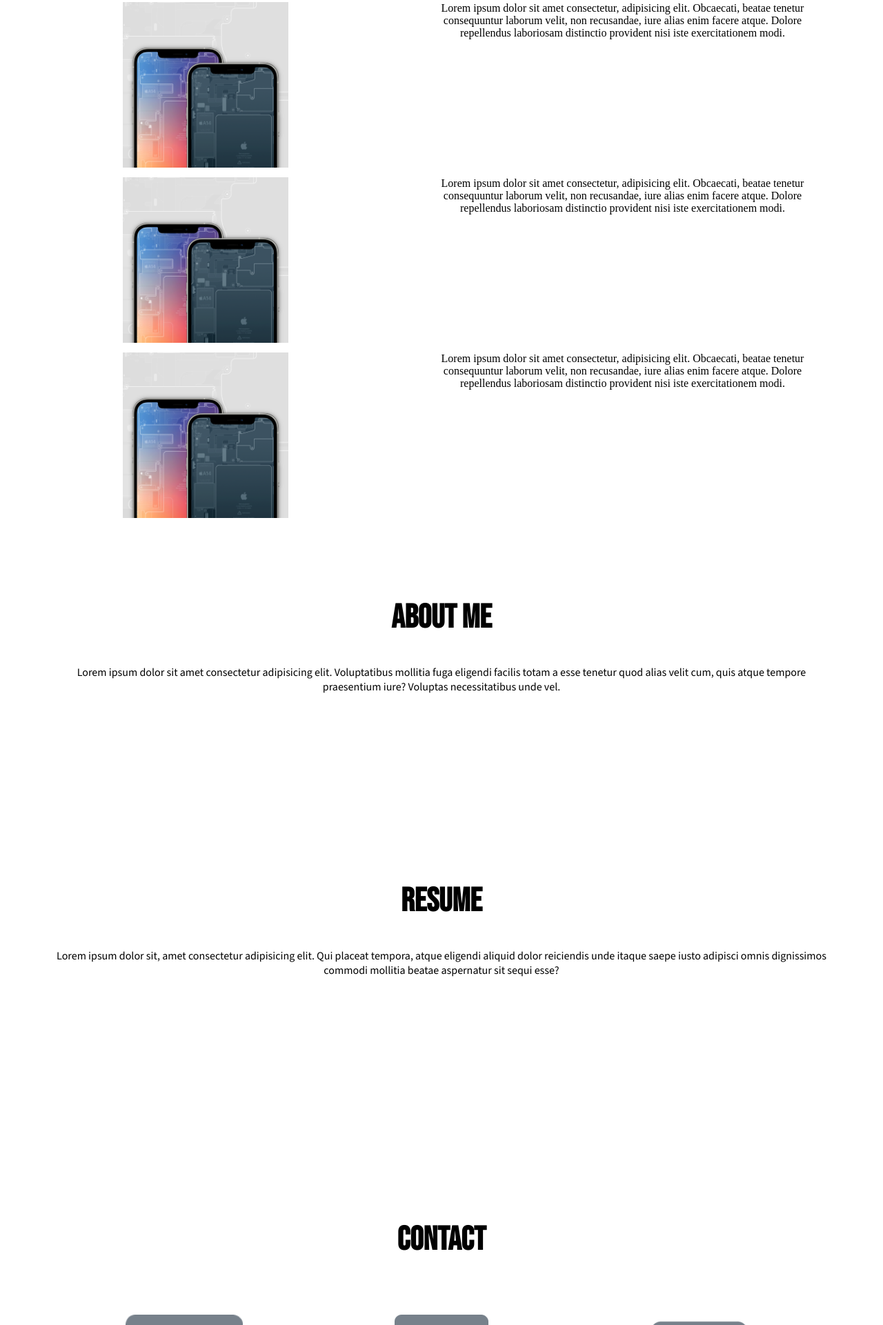
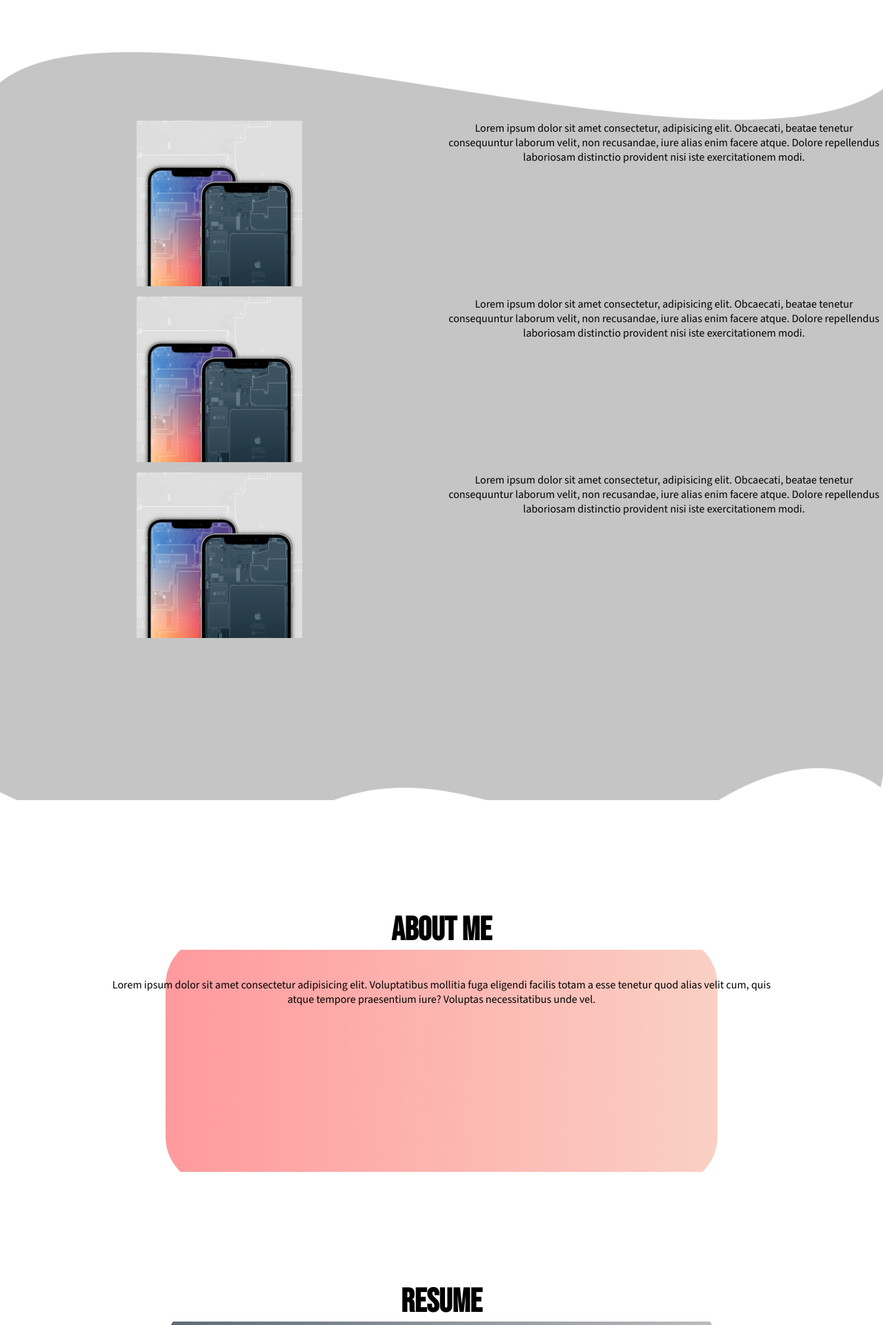
Before and after one commit to patriciaje16/Portfolio-, a plain HTML site: page index.html in a window 1280 px wide. Shown: the part 879-2800 px from the top of the page at 69% size. Drawn offline with nearby package versions, Linux system fonts and the light colour scheme.

Commit message:
formatting frames

```diff
--- a/styles.scss
+++ b/styles.scss
@@ -43,7 +43,13 @@
 body {
 
   nav {
-    padding: 3vh;
+    background-image: url(./assets/Rectangle.png);
+    background-position: center;
+    background-repeat: no-repeat;
+    background-size: cover;
+    position: relative;
+    min-height: 120px;
+    padding: 5vh;
     height: 10vh;
 
     ul {
@@ -108,14 +114,21 @@ body {
 
   }
 
+  main {
+    background-image: url(./assets/headerframe.png);
+    background-size: cover;
+    min-height: 400px;
+    padding-top: 100px;
+    padding-bottom: 150px;
+
   .list1 {
     list-style-type: none;
     display: grid;
     grid-template-columns: 1fr 1fr;
     grid-gap: 10px;
     text-align: center;
-    padding-right: 10vh;
     padding-bottom: 10vh;
+    font-family: 'Source sans 3';
 
 
     .iphonepics > img {
@@ -125,40 +138,51 @@ body {
 
 
   }
+}
 
   .aboutme {
     text-align: center;
     font-family: 'Bebas Neue';
-    padding-top: 4vh;
+    padding-top: 20vh;
     font-size: 6vh;
 
   }
 
  .p4 {
+  background-image: url(./assets/pinkframe.png);
+  background-position: center;
+  background-repeat: no-repeat;
+  background-size: 100vh;
+
       text-align: center;
       font-family: 'Source Sans 3';
       padding: 5vh;
       padding-bottom: 30vh;
-      padding-left: 10vh;
-      padding-right: 10vh;
+      padding-left: 20vh;
+      padding-right: 20vh;
 
     }
 
     .resume2 {
       text-align: center;
     font-family: 'Bebas Neue';
-    padding-top: 4vh;
+    padding-top: 20vh;
     font-size: 6vh;
 
     }
 
     .p5 {
-      text-align: center;
-      font-family: 'Source Sans 3';
-      padding: 5vh;
-      padding-bottom: 30vh;
-      padding-left: 10vh;
-      padding-right: 10vh;
+      background-image: url(./assets/bottomframe.png);
+      background-position: center;
+      background-repeat: no-repeat;
+      background-size: 100vh;
+
+          text-align: center;
+          font-family: 'Source Sans 3';
+          padding: 5vh;
+          padding-bottom: 30vh;
+          padding-left: 20vh;
+          padding-right: 20vh;
     }
 
 
```
Also changed, not shown: assets/bottomframe.png (added), assets/headerframe.png (added), assets/pinkframe.png (added), styles.css.
